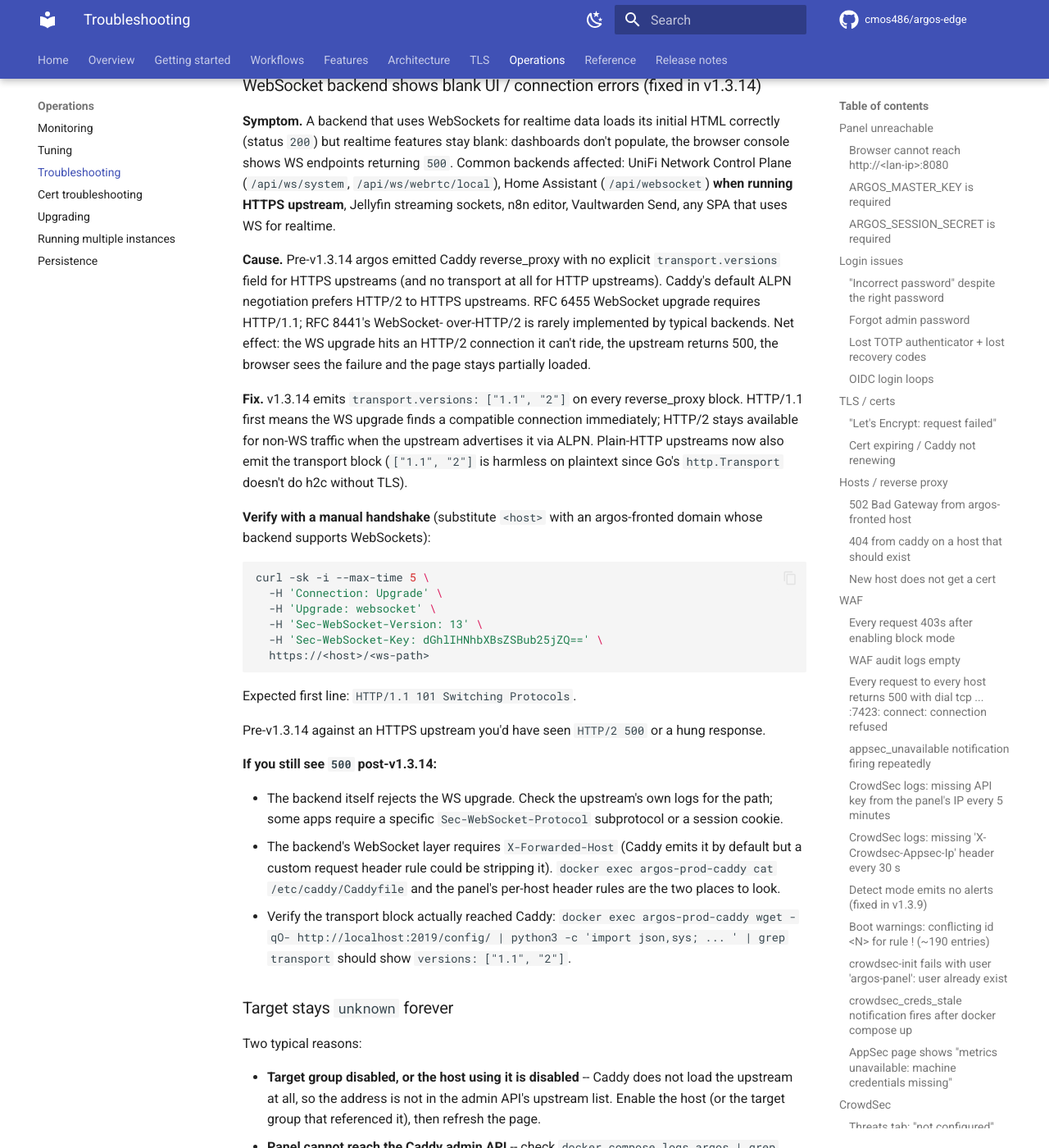
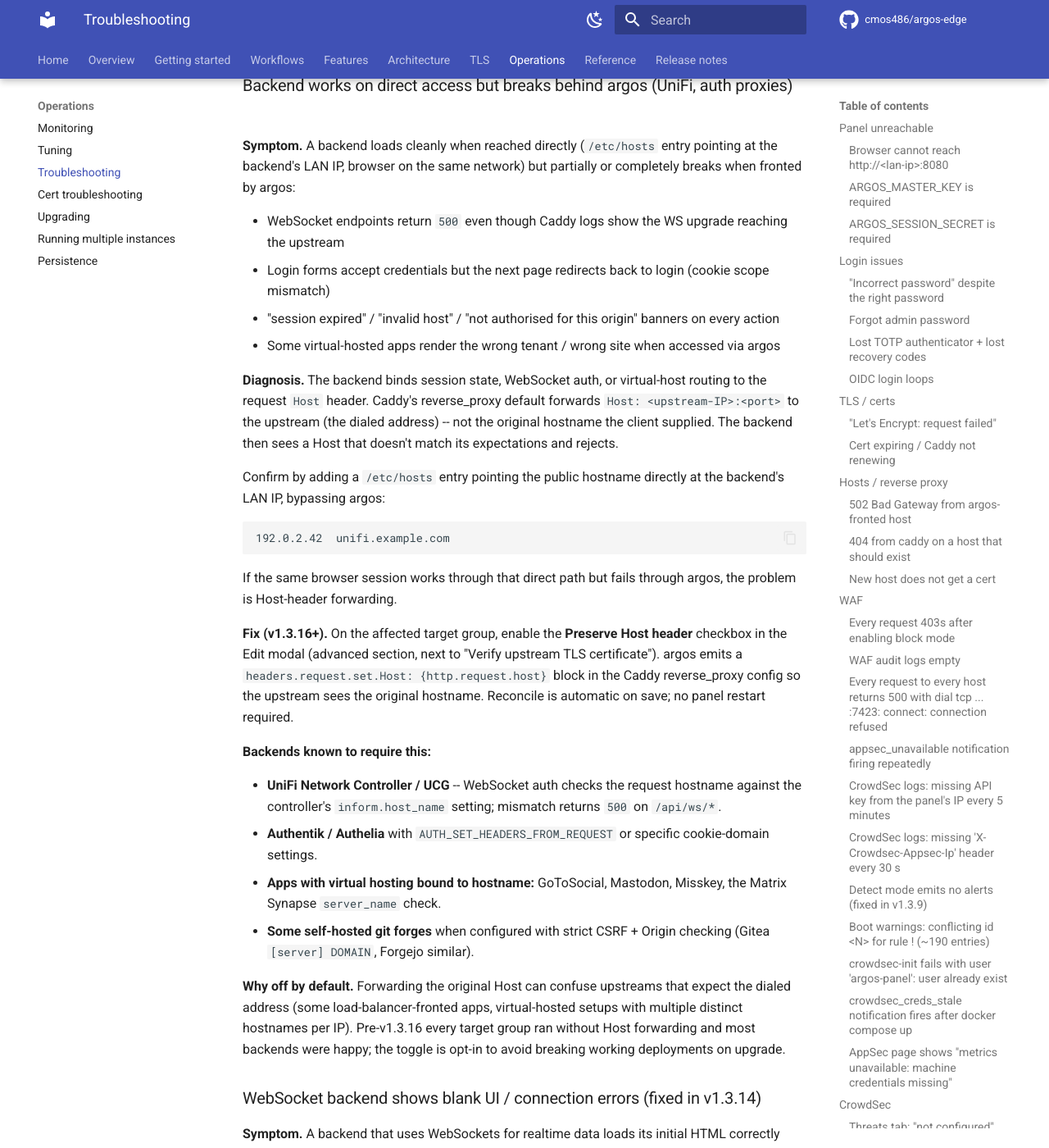
Before and after one commit to cmos486/argos-edge, an MkDocs documentation site: the page built from docs/operations/troubleshooting.md, in a window 1280 px wide and 1400 px high, scrolled down 13850 px. Shown: the whole window at 82% size. Built offline with MkDocs 1.6.1 and Material for MkDocs 9.7.7, drawn with Linux system fonts in a browser that asks for light colours; comment, search, counter and statistics services are not loaded.

Commit message:
docs: troubleshoot Host-bound backends behind argos

````diff
--- a/docs/operations/troubleshooting.md
+++ b/docs/operations/troubleshooting.md
@@ -669,6 +669,69 @@
   cooldown) still apply and catch a backend that's gone hard
   down.
 
+### Backend works on direct access but breaks behind argos (UniFi, auth proxies)
+
+**Symptom.** A backend loads cleanly when reached directly
+(`/etc/hosts` entry pointing at the backend's LAN IP, browser
+on the same network) but partially or completely breaks when
+fronted by argos:
+
+- WebSocket endpoints return `500` even though Caddy logs show
+  the WS upgrade reaching the upstream
+- Login forms accept credentials but the next page redirects
+  back to login (cookie scope mismatch)
+- "session expired" / "invalid host" / "not authorised for this
+  origin" banners on every action
+- Some virtual-hosted apps render the wrong tenant / wrong site
+  when accessed via argos
+
+**Diagnosis.** The backend binds session state, WebSocket
+auth, or virtual-host routing to the request `Host` header.
+Caddy's reverse_proxy default forwards `Host: <upstream-IP>:<port>`
+to the upstream (the dialed address) -- not the original
+hostname the client supplied. The backend then sees a Host
+that doesn't match its expectations and rejects.
+
+Confirm by adding a `/etc/hosts` entry pointing the public
+hostname directly at the backend's LAN IP, bypassing argos:
+
+```text
+192.0.2.42  unifi.example.com
+```
+
+If the same browser session works through that direct path but
+fails through argos, the problem is Host-header forwarding.
+
+**Fix (v1.3.16+).** On the affected target group, enable the
+**Preserve Host header** checkbox in the Edit modal (advanced
+section, next to "Verify upstream TLS certificate"). argos
+emits a `headers.request.set.Host: {http.request.host}` block
+in the Caddy reverse_proxy config so the upstream sees the
+original hostname. Reconcile is automatic on save; no panel
+restart required.
+
+**Backends known to require this:**
+
+- **UniFi Network Controller / UCG** -- WebSocket auth checks
+  the request hostname against the controller's
+  `inform.host_name` setting; mismatch returns `500` on
+  `/api/ws/*`.
+- **Authentik / Authelia** with `AUTH_SET_HEADERS_FROM_REQUEST`
+  or specific cookie-domain settings.
+- **Apps with virtual hosting bound to hostname:** GoToSocial,
+  Mastodon, Misskey, the Matrix Synapse `server_name` check.
+- **Some self-hosted git forges** when configured with strict
+  CSRF + Origin checking (Gitea `[server] DOMAIN`, Forgejo
+  similar).
+
+**Why off by default.** Forwarding the original Host can
+confuse upstreams that expect the dialed address (some
+load-balancer-fronted apps, virtual-hosted setups with
+multiple distinct hostnames per IP). Pre-v1.3.16 every target
+group ran without Host forwarding and most backends were happy;
+the toggle is opt-in to avoid breaking working deployments on
+upgrade.
+
 ### WebSocket backend shows blank UI / connection errors (fixed in v1.3.14)
 
 **Symptom.** A backend that uses WebSockets for realtime data
````
